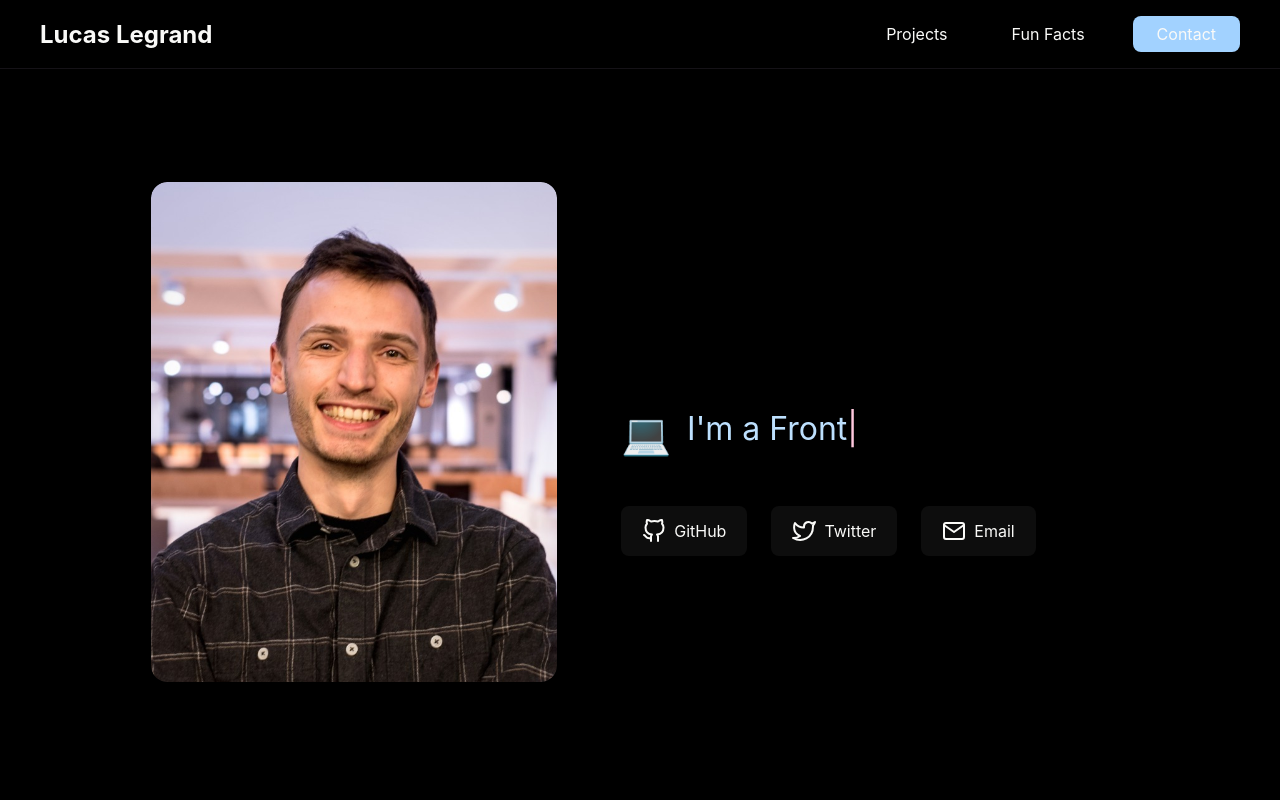
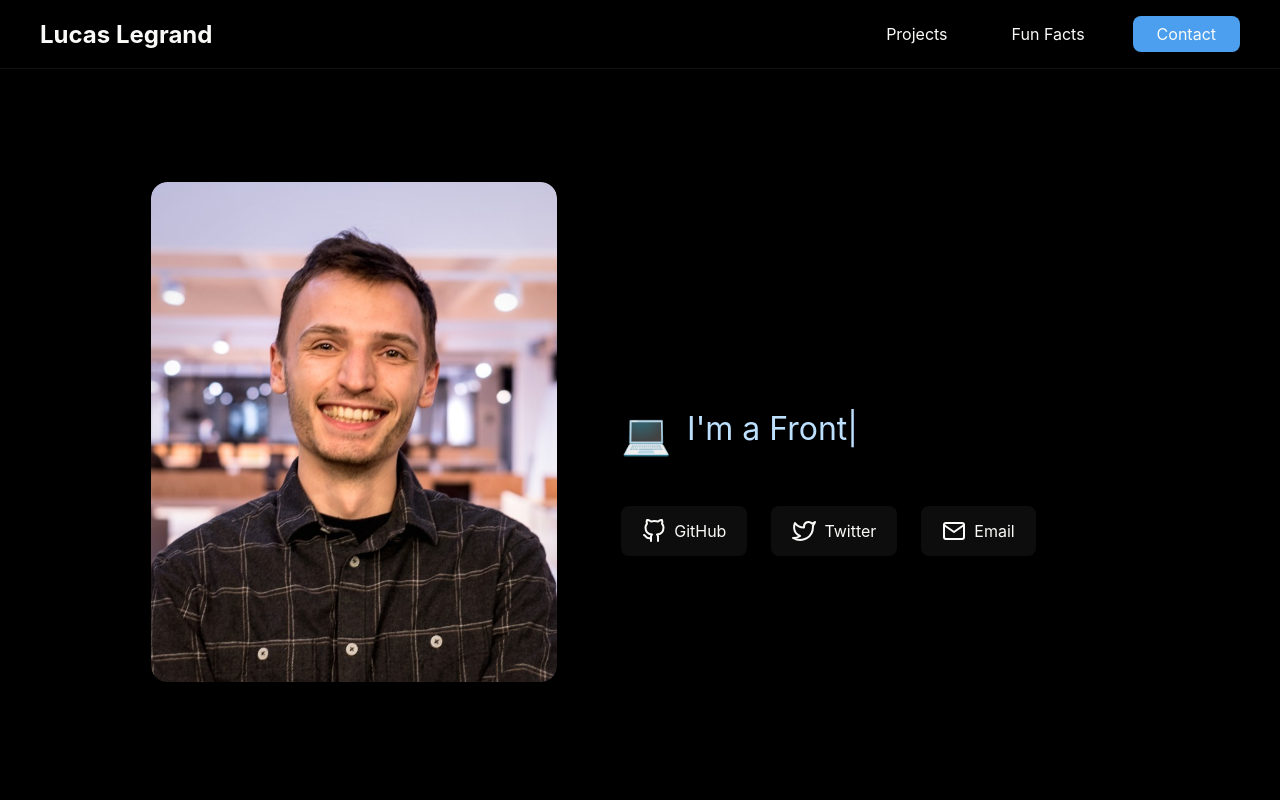
Before and after one commit to Pouetpouets/my-portfolio-2024, a Svelte app: page / in a window 1280 px wide. Shown: the top 800 px of the page. Built offline with nearby package versions, Linux system fonts and the light colour scheme; no server answers.

Commit message:
Remove color palette

```diff
--- a/src/theme.css
+++ b/src/theme.css
@@ -1,15 +1,13 @@
 :root {
   /* Main Colors */
-  --thistle: #cdb4db;
-  --fairy-tale: #ffc8dd;
-  --carnation-pink: #ffafcc;
   --uranian-blue: #bde0fe;
-  --light-sky-blue: #a2d2ff;
+  --light-sky-blue: #4b9fee;
+
 
   /* Gradient Backgrounds */
-  /* --gradient-primary: linear-gradient(135deg, var(--thistle), var(--fairy-tale), var(--carnation-pink));
+  /* --gradient-primary: linear-gradient(135deg, var(--light-sky-blue), var(--light-sky-blue), var(--carnation-pink));
   --gradient-secondary: linear-gradient(135deg, var(--uranian-blue), var(--light-sky-blue));
-  --gradient-full: linear-gradient(135deg, var(--thistle), var(--fairy-tale), var(--carnation-pink), var(--uranian-blue), var(--light-sky-blue)); */
+  --gradient-full: linear-gradient(135deg, var(--light-sky-blue), var(--light-sky-blue), var(--carnation-pink), var(--uranian-blue), var(--light-sky-blue)); */
 
   /* Background Colors */
   --bg-primary: #0000009f!important;
@@ -21,7 +19,7 @@
 
   /* Interactive Colors */
   --hover-color: var(--carnation-pink);
-  --active-color: var(--fairy-tale);
+  --active-color: var(--light-sky-blue);
 }
 
 /* Global Styles */
```
